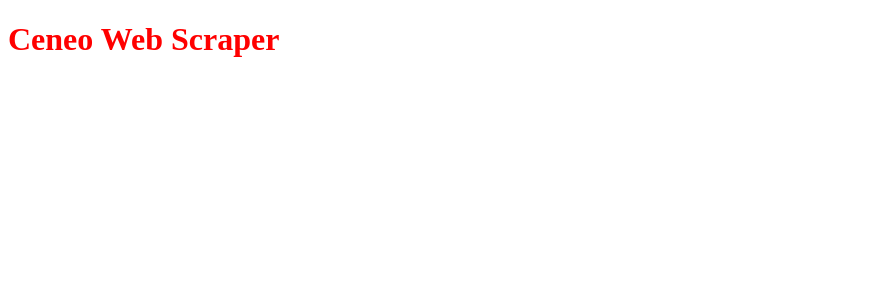
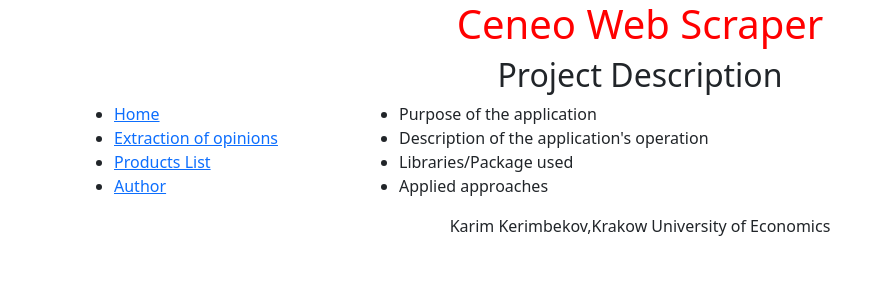
Before and after one commit to kericchhh/CeneoWebScraper, a Flask app: page / in a window 1280 px wide. Shown: the top 300 px of the page, without its empty margins (0-884 px from the left). Run offline with Flask 3, Linux system fonts and the light colour scheme; parts of the project's set-up code (start-up, migrations or seed data) failed here and were passed over; some libraries are stand-ins or nearby versions.

Commit message:
26.05.2025

```diff
--- a/app/templates/about.html
+++ b/app/templates/about.html
@@ -1,4 +1,5 @@
 {% extends 'base.html' %}
+{% block title %} About the author {% endblock %}
 {% block content %}
 
 {% endblock %}
--- a/app/templates/base.html
+++ b/app/templates/base.html
@@ -3,13 +3,39 @@
 <head>
     <meta charset="UTF-8">
     <meta name="viewport" content="width=device-width, initial-scale=1.0">
+    <link href="https://cdn.jsdelivr.net/npm/bootstrap@5.3.6/dist/css/bootstrap.min.css" rel="stylesheet" integrity="sha384-4Q6Gf2aSP4eDXB8Miphtr37CMZZQ5oXLH2yaXMJ2w8e2ZtHTl7GptT4jmndRuHDT" crossorigin="anonymous">
+    <link rel="stylesheet" href="https://cdn.jsdelivr.net/npm/bootstrap-icons@1.13.1/font/bootstrap-icons.min.css">
     <link rel="stylesheet" href="{{url_for('static',filename='style.css')}}">
-    <title>Document</title>
+    <title>Ceneo Web Scraper</title>
 </head>
 <body>
-    <h1>Ceneo Web Scraper</h1>
-    {% block content %}
-
-    {% endblock %}
+    <header class="container text-center">
+        <h1>Ceneo Web Scraper</h1>
+        <h2>{% block title %} {% endblock %}</h2>
+    </header>
+    <section class="container">
+        <div class="row">
+            <div class="col-3">
+                <nav>
+                    <ul>
+                        <li><a href="{{url_for('index')}}">Home</a></li>
+                        <li><a href="{{url_for('render_form')}}">Extraction of opinions</a></li>
+                        <li><a href="{{url_for('products')}}">Products List</a></li>
+                        <li><a href="{{url_for('about')}}">Author</a></li>
+                    </ul>
+                </nav>
+            </div>
+            <div class="col-9">
+                {% block content %}
+                {% endblock %}
+            </div>
+        </div>
+    </section>
+    <footer class="container text-center">
+        <p>Karim Kerimbekov,Krakow University of Economics</p>
+    </footer>
+    <script src="https://ajax.googleapis.com/ajax/libs/jquery/3.7.1/jquery.min.js"></script>
+    <script src="https://cdn.jsdelivr.net/npm/bootstrap@5.3.6/dist/js/bootstrap.bundle.min.js" integrity="sha384-j1CDi7MgGQ12Z7Qab0qlWQ/Qqz24Gc6BM0thvEMVjHnfYGF0rmFCozFSxQBxwHKO" crossorigin="anonymous"></script>
+    {% block script %} {% endblock %}
 </body>
 </html>
--- a/app/templates/index.html
+++ b/app/templates/index.html
@@ -1,4 +1,10 @@
 {% extends 'base.html' %}
+{% block title %}Project Description {% endblock %}
 {% block content %}
-
+<ul>
+    <li>Purpose of the application</li>
+    <li>Description of the application's operation</li>
+    <li>Libraries/Package used</li>
+    <li>Applied approaches</li>
+</ul>
 {% endblock %}
--- a/app/templates/product.html
+++ b/app/templates/product.html
@@ -1,4 +1,5 @@
 {% extends 'base.html' %}
+{% block title %} Product ID {% endblock %}
 {% block content %}
 
 {% endblock %}
--- a/app/templates/products.html
+++ b/app/templates/products.html
@@ -1,4 +1,5 @@
 {% extends 'base.html' %}
+{% block tite %} List of products {% endblock %}
 {% block content %}
 
 {% endblock %}
--- a/app/views.py
+++ b/app/views.py
@@ -1,21 +1,30 @@
 from app import app
-
-from flask import render_template
+from flask import render_template, redirect, url_for,request
+from app.forms import ExtractForm
 
 @app.route("/")
 def index():
     return render_template("index.html")
 
 @app.route("/extract")
+def render_form():
+    form = ExtractForm()
+    return render_template("extract.html",form=form)
+
+@app.route("/extract",methods=['POST'])
 def extract():
-    return render_template("extract.html")
+    form = ExtractForm(request.form)
+    if form.validate():
+        product_id = form.product_id.data
+        return redirect(url_for('product',product_id=product_id))
+    return render_template('extract',form=form)
 
 @app.route("/products")
 def products():
     return render_template("products.html")
 
 @app.route("/product/<product_id>")
-def product():
+def product(product_id):
     return render_template("product.html",product_id=product_id)
 
 @app.route("/about")
```
Also changed, not shown: app/forms.py (added, +9 -0 lines), app/templates/extract.html (+9 -1 lines), requirements.txt (added, +15 -0 lines).
